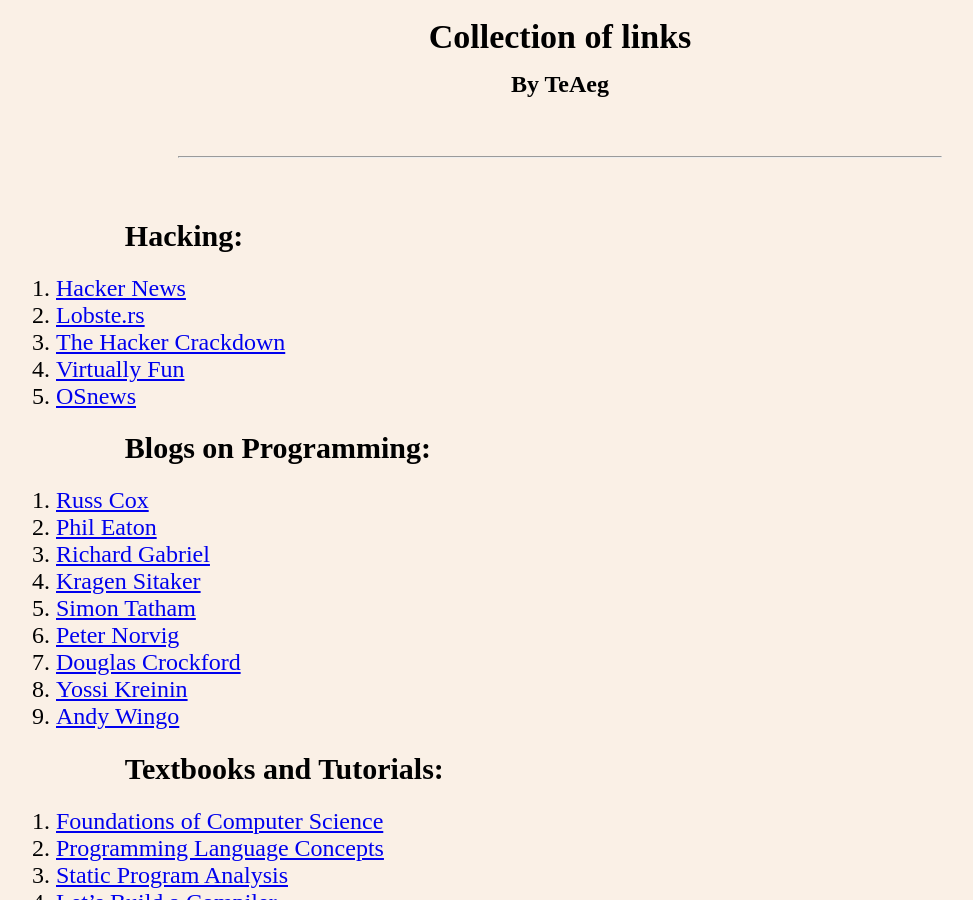
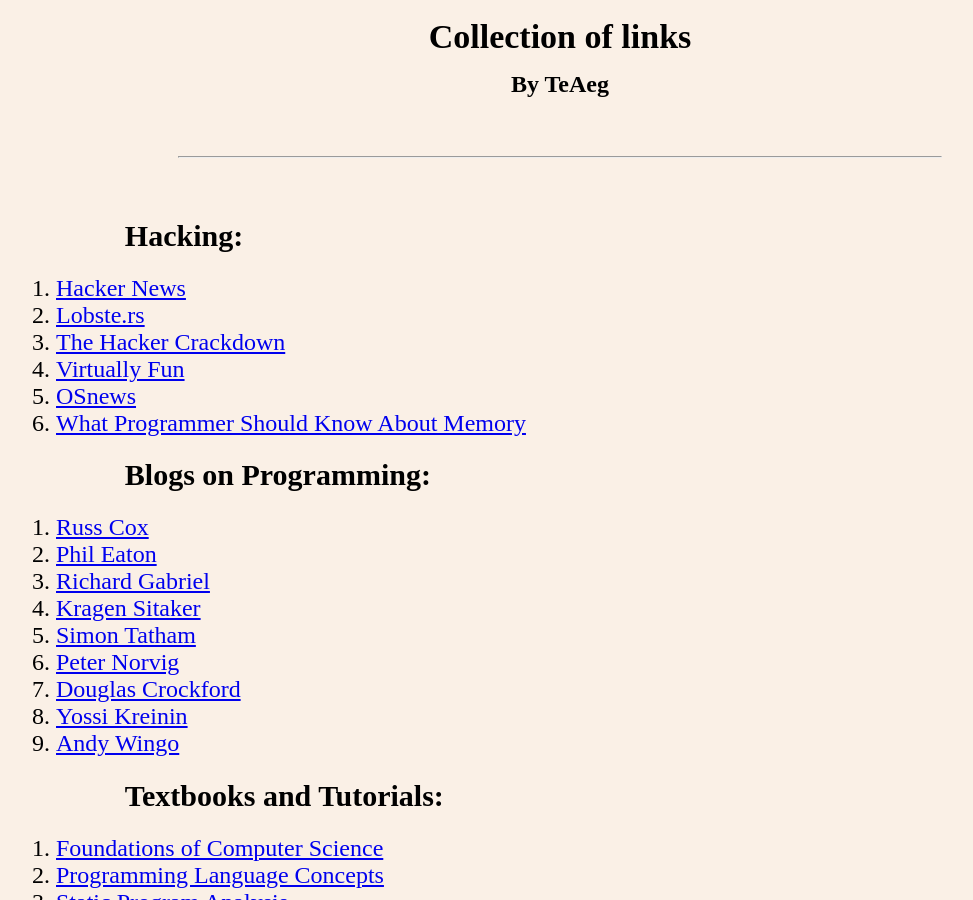
Before and after one commit to TeAeg/teaeg.github.io, a Jekyll site: the page built from index.md, in a window 1280 px wide and 900 px high. Shown: the whole window, without its empty margins (80-1053 px from the left). Built offline with Jekyll 4.4.1, drawn with Linux system fonts in a browser that asks for light colours; our own code applies the rules of GitHub Pages for plain Markdown files.

Commit message:
Added a new link
Added a new link to Depper's "What Every Programmer Should Know About Memory"

```diff
--- a/index.md
+++ b/index.md
@@ -4,6 +4,7 @@
 3. [The Hacker Crackdown](https://www.gutenberg.org/ebooks/101)
 4. [Virtually Fun](https://virtuallyfun.com)
 5. [OSnews](https://www.osnews.com)
+6. [What Programmer Should Know About Memory](https://people.freebsd.org/~lstewart/articles/cpumemory.pdf)
 
 ## Blogs on Programming:
 1. [Russ Cox](https://research.swtch.com)
```
